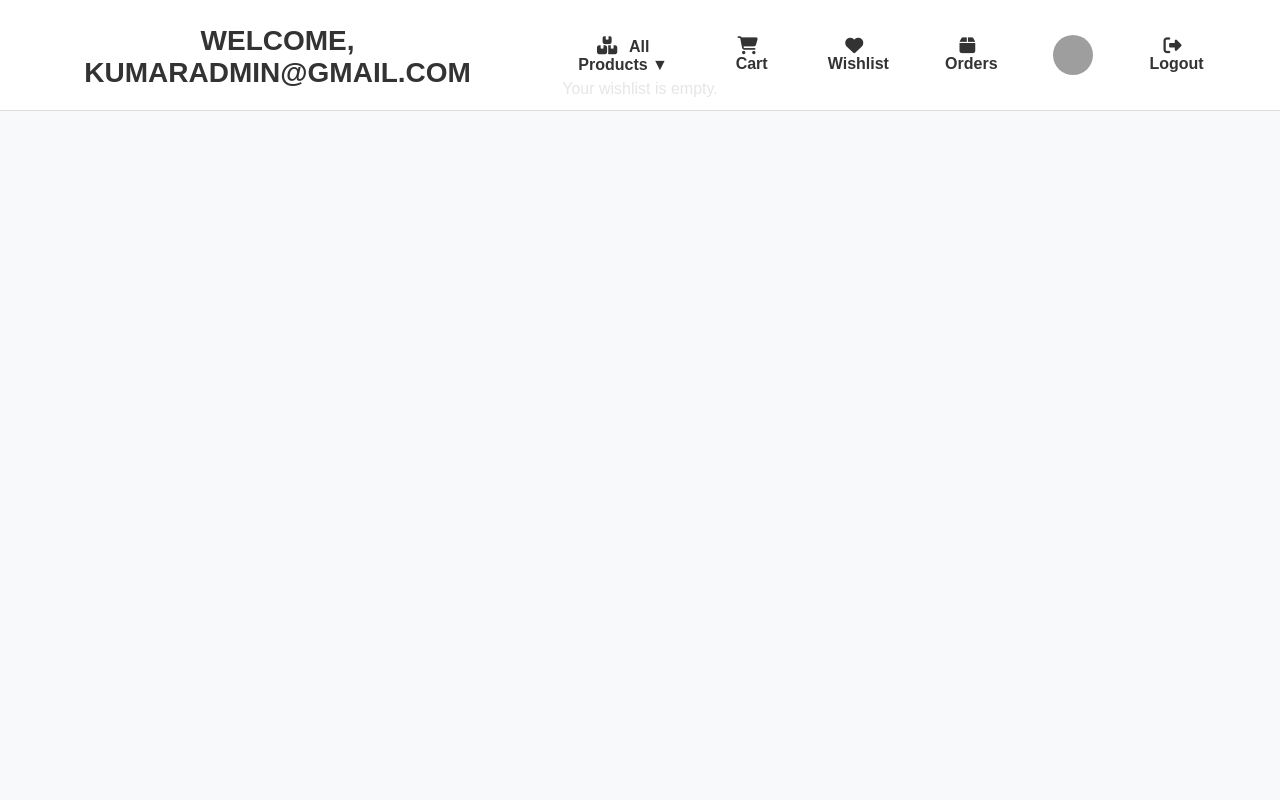
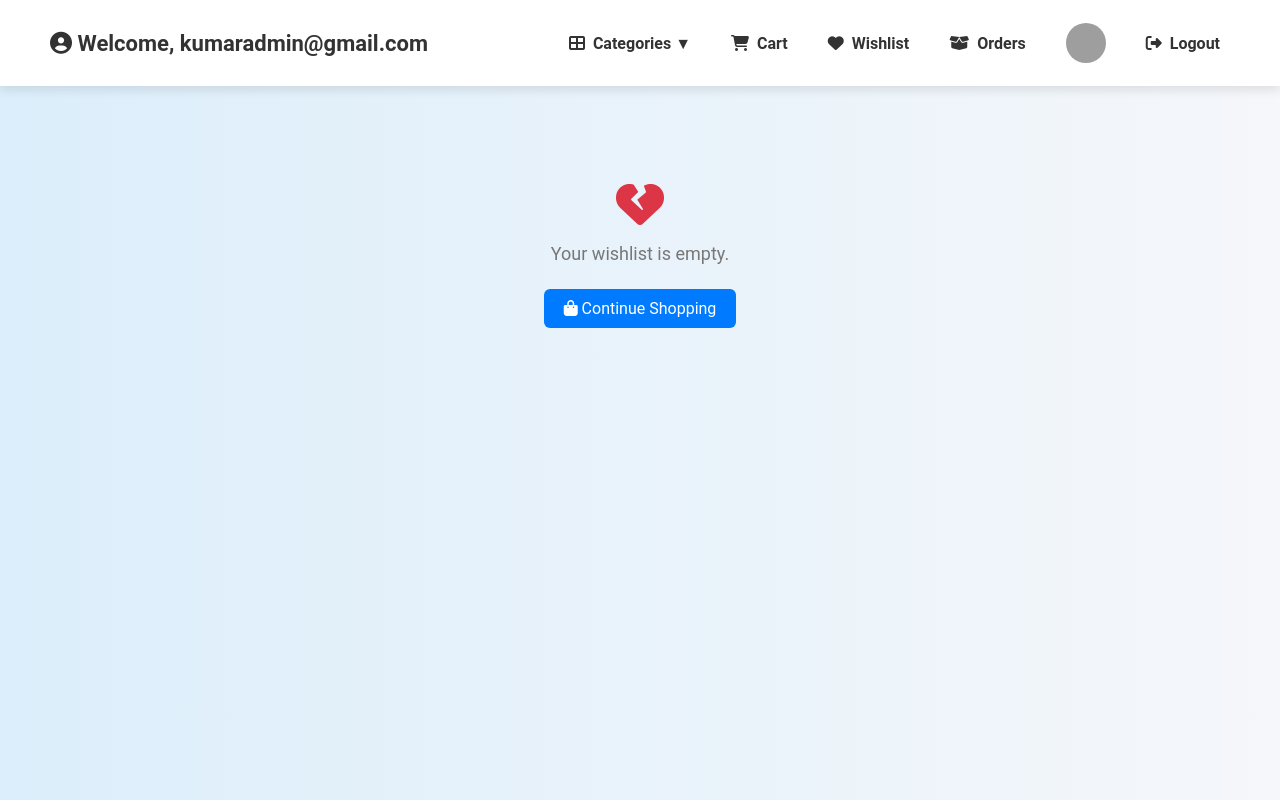
Before and after one commit to KumarDha34/Django-Ecommerce-project, a Django app: page /accounts/wishlist/ in a window 1280 px wide. Run offline with Django 5.2, Linux system fonts and the light colour scheme; a user stored in the database is signed in; data comes from the database, SQL or seed files in the repository; grey boxes are pictures that could not be loaded.

Commit message:
Update Wishlist

```diff
--- a/accounts/templates/accounts/wishlist.html
+++ b/accounts/templates/accounts/wishlist.html
@@ -1,78 +1,75 @@
+<!DOCTYPE html>
+<html lang="en">
 <head>
-    <!-- Link to Font Awesome for Icons -->
+    <meta charset="UTF-8">
+    <title>Wishlist - ShopNow</title>
     <link rel="stylesheet" href="https://cdnjs.cloudflare.com/ajax/libs/font-awesome/6.5.0/css/all.min.css">
     <style>
         body {
-            font-family: 'Arial', sans-serif;
-            background-color: #f8f9fa;
-            text-align: center;
-            margin: 0;
-            padding-top: 80px;
-            transition: background-color 0.3s ease;
+      font-family: 'Roboto', sans-serif;
+      background: linear-gradient(to right, #dceefb, #f5f7fa);
+      padding: 30px;
+      animation: fadeIn 1s ease-in-out;
+      color: #333;
+      padding-top: 80px; /* Space for fixed navbar */
     }
 
-        h2 {
-            color: #333;
-            font-size: 28px;
-            margin-bottom: 20px;
-            text-transform: uppercase;
-            font-weight: bold;
+    * {
+      margin: 0;
+      padding: 0;
+      box-sizing: border-box;
     }
 
     header {
-            height: 80px;
       position: fixed;
       top: 0;
       left: 0;
       width: 100%;
-            background: rgba(255, 255, 255, 0.9);
+      background: white;
       padding: 15px 50px;
       display: flex;
       justify-content: space-between;
       align-items: center;
       z-index: 1000;
-            transition: box-shadow 0.3s ease-in-out;
-            border-bottom: 1px solid #ddd;
+      box-shadow: 0 4px 10px rgba(0, 0, 0, 0.1);
     }
 
-        header.scrolled {
-            box-shadow: 0 4px 10px rgba(0, 0, 0, 0.15);
-        }
-
-        nav {
-            margin-right: 100px;
+    header h2 {
+      font-size: 22px;
+      color: #333;
     }
 
     nav ul {
       list-style: none;
       display: flex;
-            gap: 5px;
+      gap: 20px;
       align-items: center;
     }
 
     nav ul li {
-            display: inline-block;
       position: relative;
-            text-decoration: none;
     }
 
     nav ul li a {
       text-decoration: none;
       color: #333;
       font-weight: bold;
-            padding: 8px 15px;
-            transition: 0.3s;
-            font-size: 16px;
+      display: flex;
+      align-items: center;
+      gap: 8px;
+      padding: 8px 10px;
+      transition: color 0.3s ease, transform 0.3s ease;
     }
 
     nav ul li a:hover {
       color: #007bff;
-            transform: translateY(-2px);
+      transform: scale(1.1);
     }
 
-        .dropdown {
-            position: relative;
-            cursor: pointer;
+    .profile-img {
+      width: 35px;
+      height: 35px;
+      border-radius: 50%;
     }
 
     .dropdown-content {
@@ -81,14 +78,15 @@
       top: 100%;
       left: 0;
       background: white;
-            border-radius: 5px;
+      border-radius: 6px;
       box-shadow: 0 4px 6px rgba(0, 0, 0, 0.1);
       min-width: 180px;
       text-align: left;
       z-index: 1000;
-            opacity: 0;
-            transform: translateY(10px);
-            transition: opacity 0.3s ease, transform 0.3s ease;
+    }
+
+    .dropdown:hover .dropdown-content {
+      display: block;
     }
 
     .dropdown-content a {
@@ -99,88 +97,65 @@
     }
 
     .dropdown-content a:hover {
-            background: #f4f4f4;
+      background: #f1f1f1;
     }
 
-        .dropdown:hover .dropdown-content {
-            display: block;
-            opacity: 1;
-            transform: translateY(0);
-        }
-
-        .btn {
-            background: #007bff;
-            color: #fff;
-            padding: 8px 15px;
-            border-radius: 5px;
-            text-decoration: none;
-            transition: background 0.3s, transform 0.2s;
-        }
-
-        .btn:hover {
-            background: #0056b3;
-            transform: scale(1.05);
+        .profile-img {
+            width: 40px;
+            height: 40px;
+            border-radius: 50%;
         }
 
         .wishlist-container {
-            max-width: 800px;
+            max-width: 900px;
             margin: auto;
-            background: white;
             padding: 20px;
-            border-radius: 12px;
-            box-shadow: 0px 5px 15px rgba(0, 0, 0, 0.1);
-            transition: transform 0.3s ease-in-out;
         }
 
-        .wishlist-container:hover {
-            transform: scale(1.02);
+        .wishlist-card {
+            display: flex;
+            justify-content: space-between;
+            align-items: center;
+            background: #fff;
+            border: 1px solid #eee;
+            padding: 20px;
+            margin-bottom: 15px;
+            border-radius: 10px;
+            box-shadow: 0 4px 12px rgba(0, 0, 0, 0.05);
+            animation: fadeIn 0.5s ease;
+            transition: transform 0.2s ease-in-out;
         }
 
-        table {
-            width: 100%;
-            border-collapse: collapse;
-            margin-top: 50px;
+        .wishlist-card:hover {
+            transform: translateY(-5px);
         }
 
-        th, td {
-            padding: 15px;
-            text-align: center;
-            font-size: 16px;
-            color: #555;
+        .wishlist-info {
+            text-align: left;
         }
 
-        th {
-            background-color: #007bff;
-            color: white;
-            font-size: 18px;
+        .wishlist-info h3 {
+            margin: 0;
+            font-size: 20px;
+            color: #222;
         }
 
-        td {
-            background-color: #fff;
-            transition: background 0.3s ease-in-out;
+        .wishlist-info p {
+            color: #666;
         }
 
-        tr:hover td {
-            background-color: #f1f1f1;
-        }
-
-        a {
+        .wishlist-actions a {
+            margin-left: 10px;
+            padding: 8px 12px;
+            font-size: 14px;
+            border-radius: 5px;
+            color: #fff;
             text-decoration: none;
-            font-weight: bold;
-            padding: 8px 15px;
-            border-radius: 6px;
-            transition: all 0.3s ease-in-out;
-            display: inline-block;
-            margin: 5px 10px;
-        }
-
-        a:hover {
-            transform: translateY(-2px);
+            transition: 0.3s ease-in-out;
         }
 
         .move-to-cart {
             background-color: #28a745;
-            color: white;
         }
 
         .move-to-cart:hover {
@@ -189,108 +164,108 @@
 
         .remove {
             background-color: #dc3545;
-            color: white;
         }
 
         .remove:hover {
             background-color: #c82333;
         }
 
-        /* Icon Styling */
-        .nav-icon {
-            margin-right: 8px;
-            font-size: 18px;
-            transition: transform 0.3s ease;
+        .empty-wishlist {
+            text-align: center;
+            margin-top: 100px;
+            color: #777;
         }
 
-        .nav-icon:hover {
-            transform: rotate(15deg);
+        .empty-wishlist p {
+            font-size: 18px;
+            margin: 15px 0;
         }
 
-        /* Profile Image */
-        .profile-img {
-            width: 40px;
-            height: 40px;
-            border-radius: 50%;
+        .btn {
+            background: #007bff;
+            color: white;
+            padding: 10px 20px;
+            border-radius: 6px;
+            text-decoration: none;
+            display: inline-block;
+            margin-top: 10px;
+        }
+
+        .btn:hover {
+            background: #0056b3;
+        }
+
+        @keyframes fadeIn {
+            from { opacity: 0; transform: translateY(10px); }
+            to { opacity: 1; transform: translateY(0); }
+        }
+
+        @media screen and (max-width: 600px) {
+            .wishlist-card {
+                flex-direction: column;
+                align-items: flex-start;
+            }
+
+            .wishlist-actions {
+                margin-top: 10px;
+            }
         }
     </style>
 </head>
 
+<body>
 <header>
-    <h2>Welcome, {{ request.user.username }}</h2>
+    <h2><i class="fas fa-user-circle"></i> Welcome, {{ request.user.username }}</h2>
     <nav>
       <ul>
         <li class="dropdown">
-                <a href="{% url 'user_dashboard' %}">
-                    <i class="fas fa-boxes nav-icon"></i> All Products ▼
-                </a>
+          <a href="{% url 'user_dashboard' %}"><i class="fas fa-th-large"></i> Categories ▼</a>
           <div class="dropdown-content">
             {% if categories %}
               {% for category in categories %}
-                            <a href="{% url 'category_products' category.id %}">
-                                <i class="fas fa-tag nav-icon"></i> {{ category.name }}
-                            </a>
+                <a href="{% url 'category_products' category.id %}">{{ category.name }}</a>
               {% endfor %}
             {% else %}
-                        <a href="#">No categories available</a>
+              <a href="#">No categories</a>
             {% endif %}
           </div>
         </li>
-            <li>
-                <a href="{% url 'cart' %}">
-                    <i class="fas fa-shopping-cart nav-icon"></i> Cart
-                </a>
-            </li>
-            <li>
-                <a href="{% url 'wishlist' %}">
-                    <i class="fas fa-heart nav-icon"></i> Wishlist
-                </a>
-            </li>
-            <li>
-                <a href="{% url 'user_orders' %}">
-                    <i class="fas fa-box nav-icon"></i> Orders
-                </a>
-            </li>
-            <li>
-                <a href="{% url 'profile' %}">
-                    <img src="{{ request.user.profile_picture.url }}" alt="Profile" class="profile-img">
-                </a>
-            </li>
-            <li>
-                <a href="{% url 'logout' %}">
-                    <i class="fas fa-sign-out-alt nav-icon"></i> Logout
-                </a>
-            </li>
+        <li><a href="{% url 'cart' %}"><i class="fas fa-shopping-cart"></i> Cart</a></li>
+        <li><a href="{% url 'wishlist' %}"><i class="fas fa-heart"></i> Wishlist</a></li>
+        <li><a href="{% url 'user_orders' %}"><i class="fas fa-box-open"></i> Orders</a></li>
+        <li><a href="{% url 'profile' %}"><img src="{{ request.user.profile_picture.url }}" alt="Profile" class="profile-img" /></a></li>
+        <li><a href="{% url 'logout' %}"><i class="fas fa-sign-out-alt"></i> Logout</a></li>
       </ul>
     </nav>
   </header>
 
 {% if wishlist_items %}
 <div class="wishlist-container">
-        <table>
-            <tr>
-                <th>Product</th>
-                <th>Price</th>
-                <th>Actions</th>
-            </tr>
     {% for item in wishlist_items %}
-                <tr>
-                    <td>{{ item.product.name }}</td>
-                    <td>Rs. {{ item.product.price }}</td>
-                    <td>
+        <div class="wishlist-card">
+            <div class="wishlist-info">
+                <h3>{{ item.product.name }}</h3>
+                <p>Rs. {{ item.product.price }}</p>
+            </div>
+            <div class="wishlist-actions">
                 <a href="{% url 'move_to_cart' item.product.id %}" class="move-to-cart">
-                            <i class="fas fa-cart-plus nav-icon"></i> Move to Cart
-                        </a> |
+                    <i class="fas fa-cart-plus"></i> Move to Cart
+                </a>
                 <a href="{% url 'remove_from_wishlist' item.product.id %}" class="remove">
-                            <i class="fas fa-trash nav-icon"></i> Remove
+                    <i class="fas fa-trash"></i> Remove
                 </a>
-                    </td>
-                </tr>
+            </div>
+        </div>
     {% endfor %}
-        </table>
 </div>
 {% else %}
+    <div class="empty-wishlist">
+        <i class="fas fa-heart-broken fa-3x" style="color: #dc3545;"></i>
         <p>Your wishlist is empty.</p>
+        <a href="{% url 'user_dashboard' %}" class="btn">
+            <i class="fas fa-shopping-bag"></i> Continue Shopping
+        </a>
+    </div>
 {% endif %}
 
 <script>
@@ -303,3 +278,5 @@
         }
     });
 </script>
+</body>
+</html>
```
Lines whose indentation alone changed are shown as unchanged.
